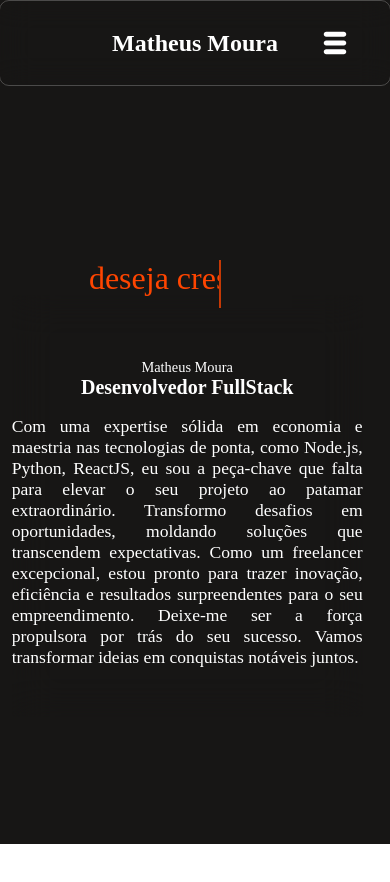
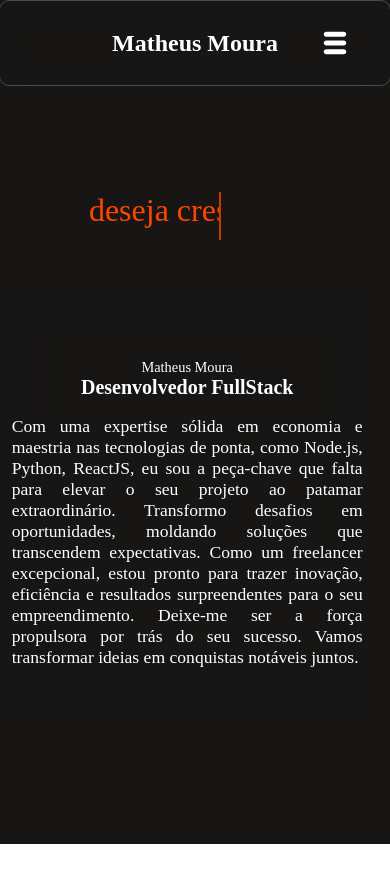
Before and after one commit to Matheus-Moura26/Portifolio2.0, a React (Create React App) app: page / in a window 390 px wide. Shown: the top 882 px of the page. Built offline with nearby package versions, Linux system fonts and the light colour scheme.

Commit message:
resolvendo posicionamento de texto animado

```diff
--- a/src/style/pages/home.css
+++ b/src/style/pages/home.css
@@ -149,13 +149,13 @@ h1{
     }
         .textoAnimado1Body p{
             color: white;
-            font-size: 1rem;
+            font-size: 5rem;
         }
         .textoAnimado1Body span{
             margin-left: 12vw;
             position: relative;
             color: orangered;
-            font-size: 1rem;
+            font-size: 5rem;
 
         }
 
@@ -488,7 +488,7 @@ h1{
 /* /////////////////// MEDIA QUERY ///////////////*/
 @media (max-width: 1250px){
     .textoAnimado1Body {
-        top: 28svh;
+        top: 20svh;
         left: 0;
         right: 0;
         width: 95%;
```
